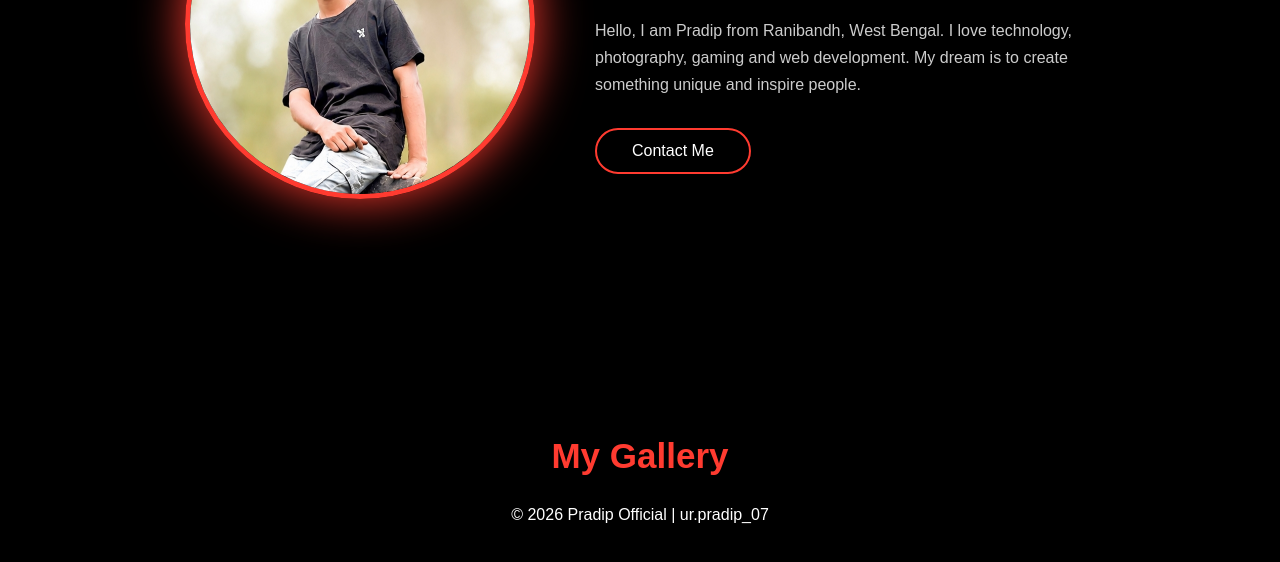
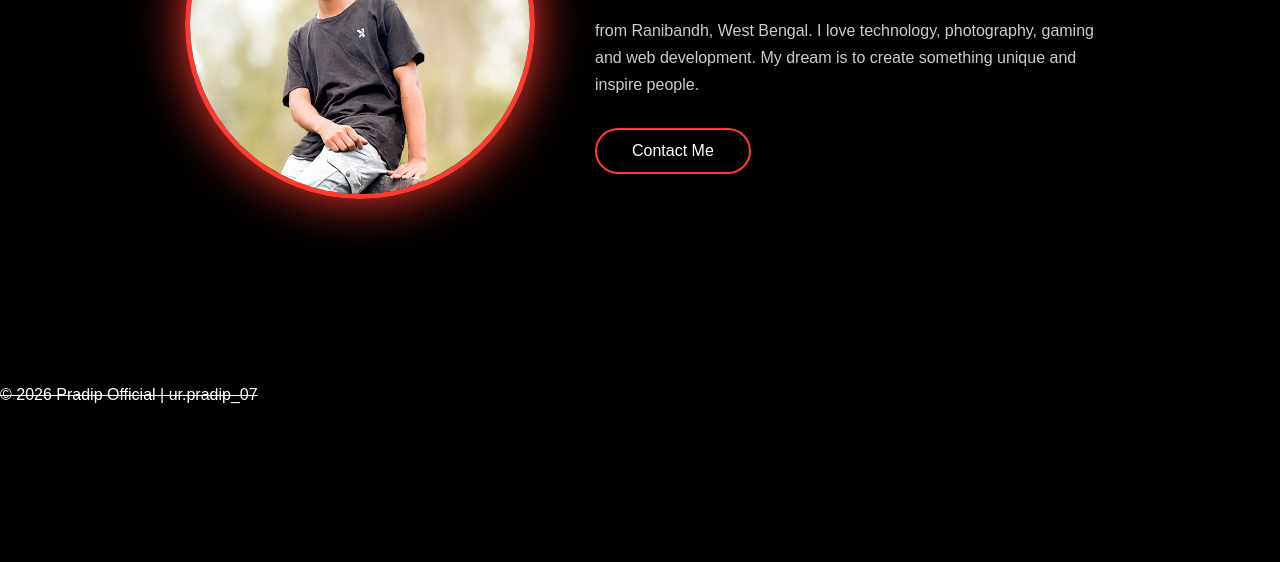
Before and after one commit to singp9643-hue/ur-pradip-07, a plain HTML site: page index.html in a window 1280 px wide. Shown: the part 416-978 px from the top of the page. After the commit the page ends 820 px from the top, so only its background shows below. Drawn offline with Linux system fonts and the light colour scheme.

Commit message:
Update index.html

```diff
--- a/index.html
+++ b/index.html
@@ -157,7 +157,7 @@
 <h2>Developer & Creator</h2>
 
 <p>
-Hello, I am Pradip from Ranibandh, West Bengal.
+ from Ranibandh, West Bengal.
 I love technology, photography, gaming and web development.
 My dream is to create something unique and inspire people.
 </p>
@@ -169,14 +169,7 @@
 </section>
 
 
-<section class="gallery">
-
-<h2>My Gallery</h2>
-
-<div class="grid">
-
-<im
-
+<s
 <footer>
 © 2026 Pradip Official | ur.pradip_07
 </footer>
```
